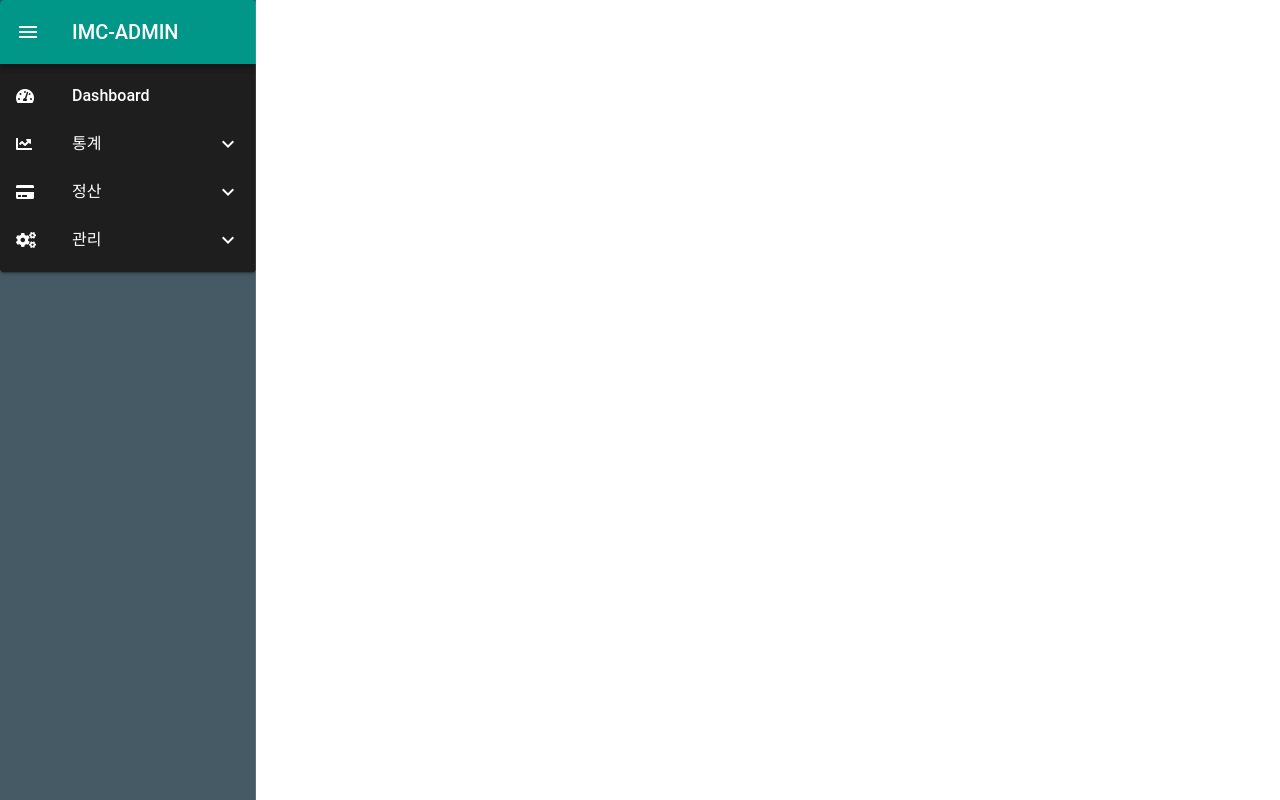
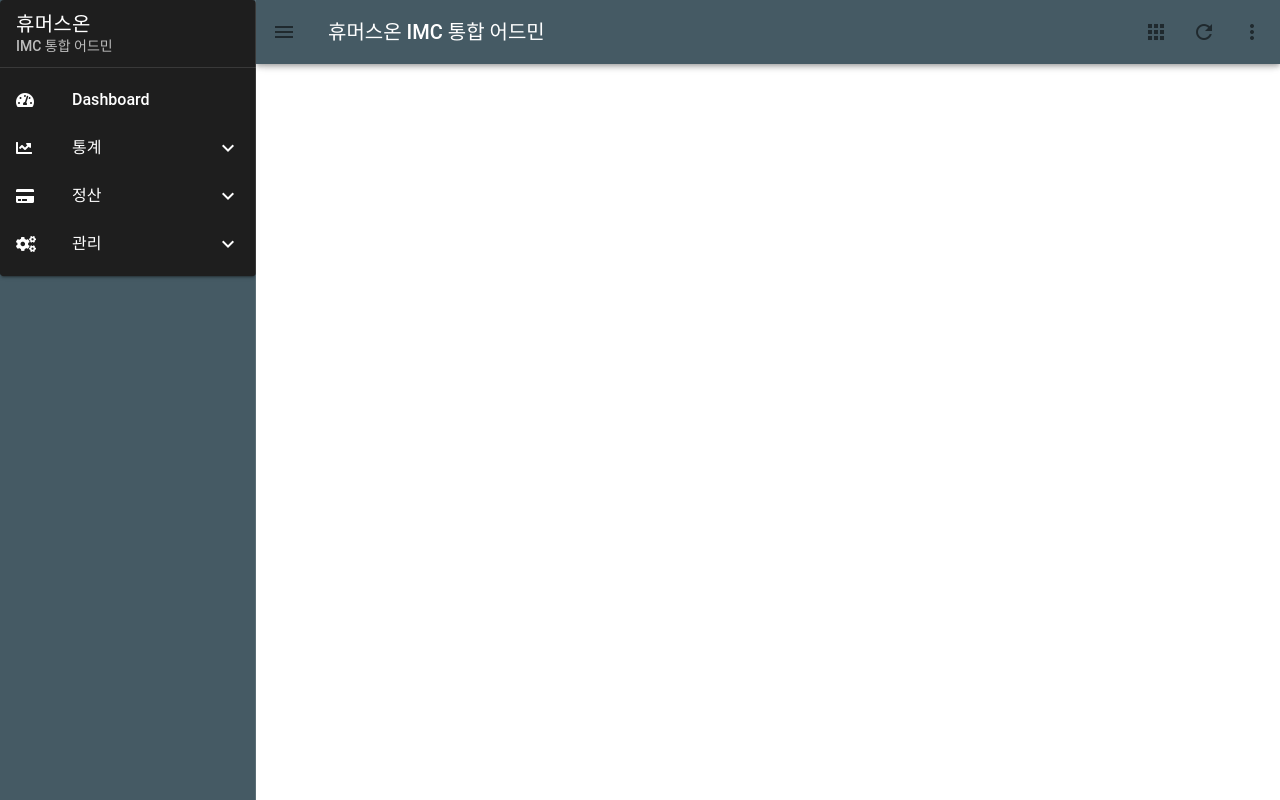
Before and after one commit to byungsooKim0711/h5n-study, a Vue app in the folder imc-admin-demo/frontend/: page / in a window 1280 px wide. Built offline with nearby package versions, Linux system fonts and the light colour scheme.

Commit message:
툴바 추가.. 디자인을 이렇게 하는게 맞나...

```diff
--- a/imc-admin-demo/frontend/src/App.vue
+++ b/imc-admin-demo/frontend/src/App.vue
@@ -2,6 +2,29 @@
   <v-app id="app">
     <Navbar></Navbar>
     <v-content>
+      <template>
+        <!-- Toolbar -->
+        <!-- <v-toolbar color="teal" dark app> -->
+        <v-toolbar class="blue-grey darken-2" hide-on-scroll>
+          <v-app-bar-nav-icon></v-app-bar-nav-icon>
+          <v-toolbar-title class="white--text">휴머스온 IMC 통합 어드민</v-toolbar-title>
+          <v-spacer></v-spacer>
+          <!-- <v-btn icon>
+            <v-icon>search</v-icon>
+          </v-btn> -->
+          <v-btn icon>
+            <v-icon>apps</v-icon>
+          </v-btn>
+          <v-btn icon>
+            <v-icon>refresh</v-icon>
+          </v-btn>
+          <v-btn icon>
+            <v-icon>more_vert</v-icon>
+          </v-btn>
+        </v-toolbar>
+      </template>
+
+      <!-- 라우팅 페이지 -->
       <router-view></router-view>
     </v-content>
   </v-app>
--- a/imc-admin-demo/frontend/src/components/Navbar.vue
+++ b/imc-admin-demo/frontend/src/components/Navbar.vue
@@ -2,14 +2,17 @@
   <nav>
     <v-navigation-drawer v-model="drawer" dark app class="blue-grey darken-2 py-0">
       <v-card max-width="500" class="mx-auto">
-        <v-toolbar color="teal" dark>
-          <v-app-bar-nav-icon></v-app-bar-nav-icon>
-          <v-toolbar-title>IMC-ADMIN</v-toolbar-title>
-          <v-spacer></v-spacer>
-          <!--<v-btn icon>
-            <v-icon>mdi-dots-vertical</v-icon>
-          </v-btn>-->
-        </v-toolbar>
+        <v-list-item>
+          <v-list-item-content>
+            <v-list-item-title class="title">
+              휴머스온
+            </v-list-item-title>
+            <v-list-item-subtitle>
+              IMC 통합 어드민
+            </v-list-item-subtitle>
+          </v-list-item-content>
+        </v-list-item>
+        <v-divider></v-divider>
 
         <v-list>
           <v-list-item router to="/dashboard">
```
